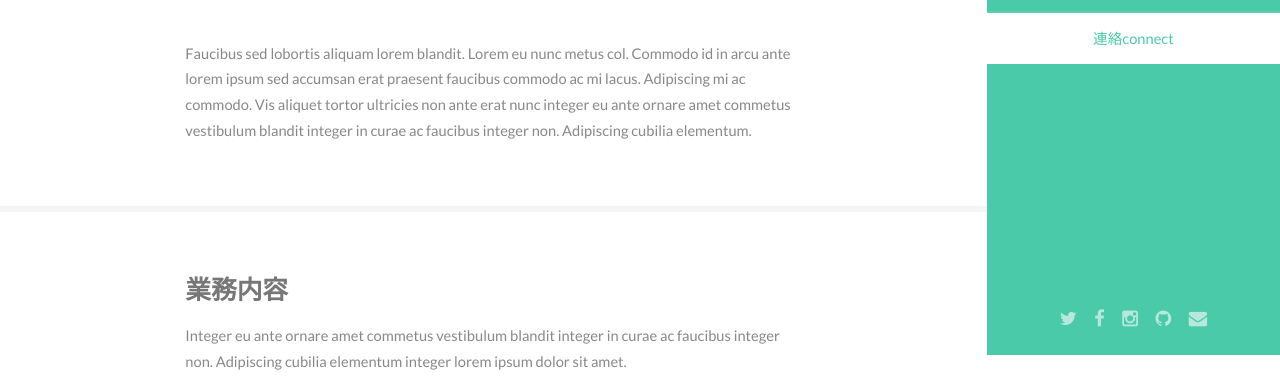
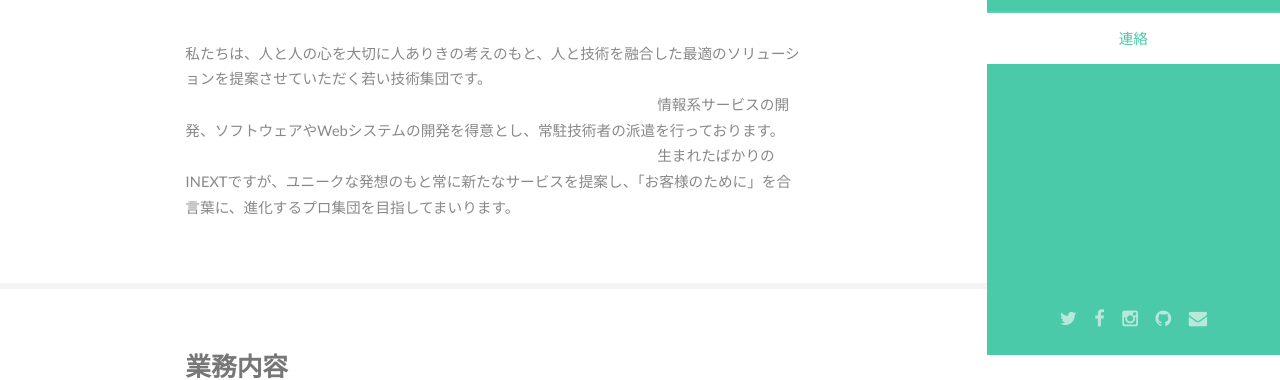
Before and after one commit to iNextjapan/iNextHp, a plain HTML site: page index.html in a window 1280 px wide. Shown: the part 445-825 px from the top of the page. Drawn offline with Linux system fonts and the light colour scheme.

Commit message:
会社概要

```diff
--- a/index.html
+++ b/index.html
@@ -40,7 +40,7 @@
 							<li><a href="#one" class="active">会社概要</a></li>
 							<li><a href="#two">業務内容</a></li>
 							<li><a href="#three">実績</a></li>
-							<li><a href="#four">連絡connect</a></li>
+							<li><a href="#four">連絡</a></li>
 						</ul>
 					</nav>
 					<footer>
@@ -65,7 +65,9 @@
 									<p>イノベーション　ネクスト<br />
 									永遠に続けていく</p>
 								</header>
-								  <p>Faucibus sed lobortis aliquam lorem blandit. Lorem eu nunc metus col. Commodo id in arcu ante lorem ipsum sed accumsan erat praesent faucibus commodo ac mi lacus. Adipiscing mi ac commodo. Vis aliquet tortor ultricies non ante erat nunc integer eu ante ornare amet commetus vestibulum blandit integer in curae ac faucibus integer non. Adipiscing cubilia elementum.</p>
+								<p>私たちは、人と人の心を大切に人ありきの考えのもと、人と技術を融合した最適のソリューションを提案させていただく若い技術集団です。<br />
+　　　　　　　　　　　　　　　　　　　　　　　　　　　　　　　　   情報系サービスの開発、ソフトウェアやWebシステムの開発を得意とし、常駐技術者の派遣を行っております。<br />
+　　　　　　　　　　　　　　　　　　　　　　　　　　　　　　　　   生まれたばかりのINEXTですが、ユニークな発想のもと常に新たなサービスを提案し、「お客様のために」を合言葉に、進化するプロ集団を目指してまいります。</p>
 							</div>
 						</section>
 
```
